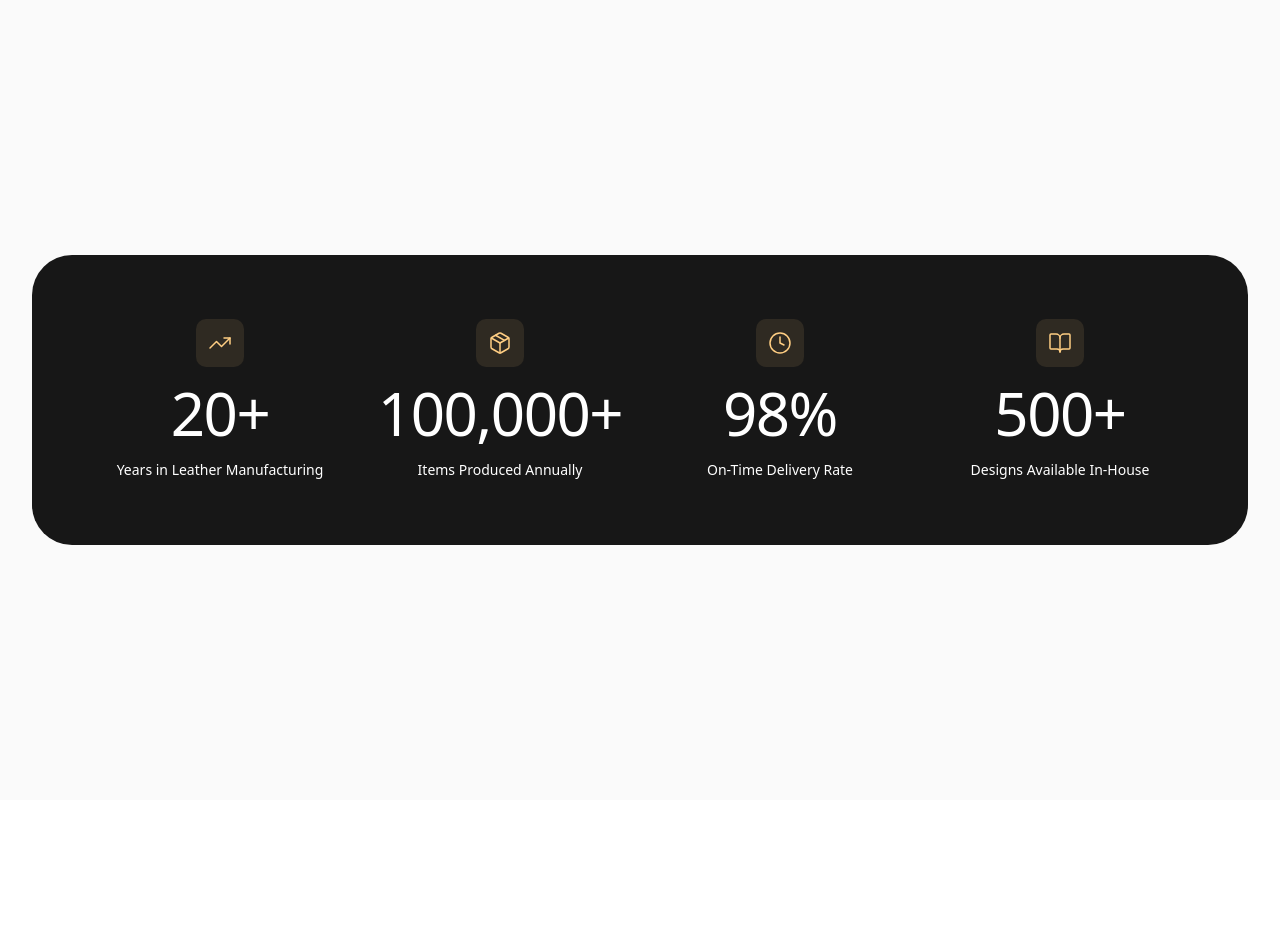
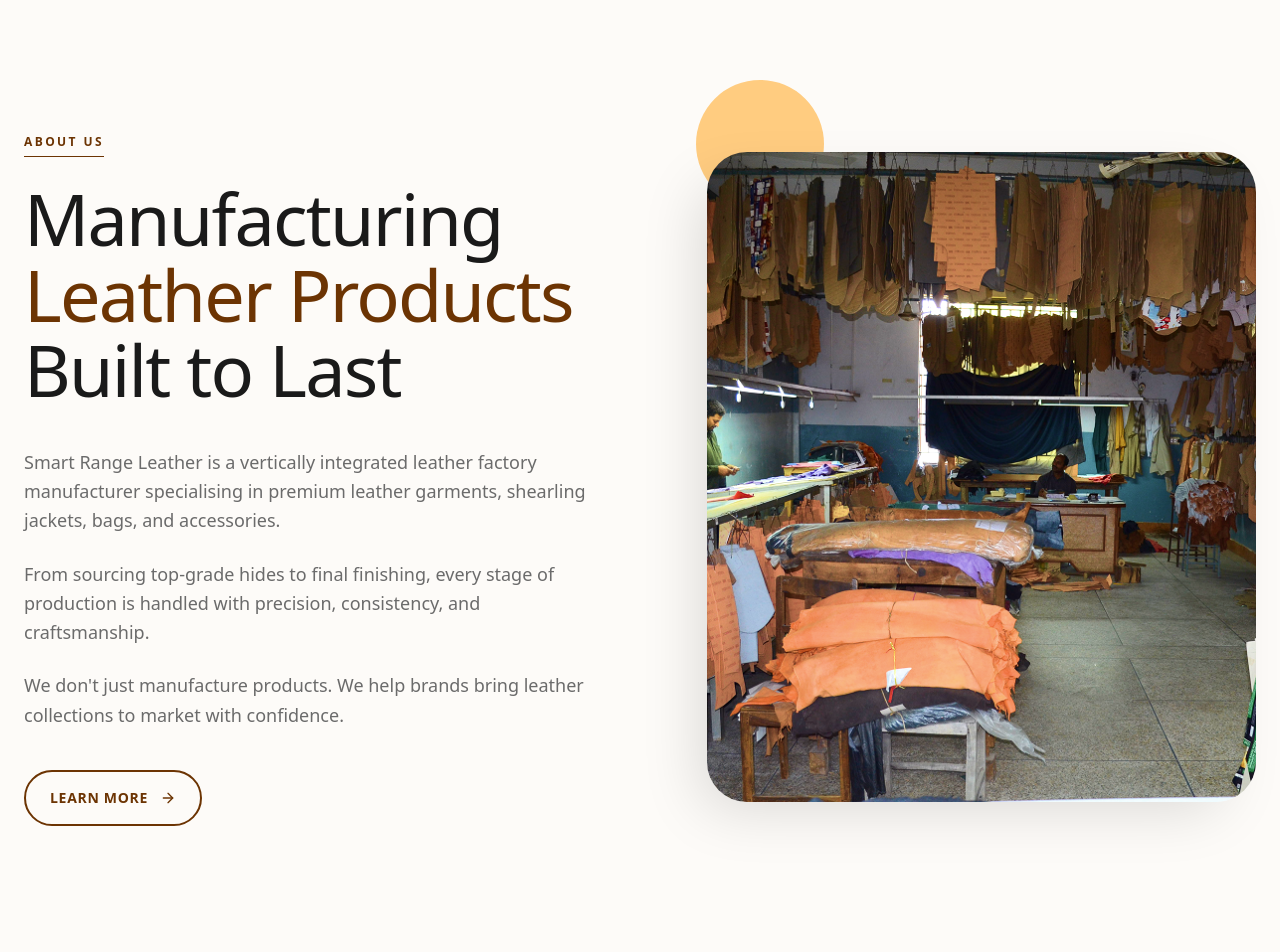
Before and after one commit to Lordevs/Smart-Range-Leather, a Next.js app: page / in a window 1280 px wide. Shown: the top 952 px of the page. Before the commit the page ends 800 px from the top, so only its background shows below. Built offline with nearby package versions, Linux system fonts and the light colour scheme.

Commit message:
Create the about us section

```diff
--- a/src/app/page.tsx
+++ b/src/app/page.tsx
@@ -1,8 +1,10 @@
 import { StatsSection } from "@/components/common/stats-section";
+import { AboutSection } from "@/components/about-section";
 
 export default function Home() {
   return (
-    <main className="min-h-screen bg-neutral-50 dark:bg-neutral-950 flex items-center justify-center p-4">
+    <main className="min-h-screen bg-[#fdfbf8]">
+      <AboutSection />
       <StatsSection />
     </main>
   );
--- /dev/null
+++ b/src/components/about-section.tsx
@@ -0,0 +1,25 @@
+import { TextWithImageSection } from "./common/text-with-image-section";
+
+export function AboutSection() {
+    return (
+        <TextWithImageSection
+            tag="About Us"
+            title={
+                <>
+                    Manufacturing <br />
+                    <span className="text-[#6C3403]">Leather Products</span> <br />
+                    Built to Last
+                </>
+            }
+            description={[
+                "Smart Range Leather is a vertically integrated leather factory manufacturer specialising in premium leather garments, shearling jackets, bags, and accessories.",
+                "From sourcing top-grade hides to final finishing, every stage of production is handled with precision, consistency, and craftsmanship.",
+                "We don't just manufacture products. We help brands bring leather collections to market with confidence."
+            ]}
+            imageSrc="/images/about-us.png"
+            imageAlt="Leather Workshop"
+            accentColor="#6C3403"
+            circleColor="#ffcc80"
+        />
+    );
+}
--- /dev/null
+++ b/src/components/common/text-with-image-section.tsx
@@ -0,0 +1,131 @@
+"use client";
+
+import Image from "next/image";
+import { ArrowRight } from "lucide-react";
+import { ReactNode } from "react";
+import { cn } from "@/lib/utils";
+
+interface TextWithImageSectionProps {
+    tag?: string;
+    title: ReactNode;
+    description: ReactNode[];
+    imageSrc: string;
+    imageAlt: string;
+    buttonText?: string;
+    onButtonClick?: () => void;
+    reverse?: boolean;
+    className?: string;
+    backgroundColor?: string;
+    accentColor?: string; // e.g. #6C3403
+    circleColor?: string; // e.g. #ffcc80
+}
+
+export function TextWithImageSection({
+    tag,
+    title,
+    description,
+    imageSrc,
+    imageAlt,
+    buttonText = "LEARN MORE",
+    onButtonClick,
+    reverse = false,
+    className,
+    backgroundColor = "#fdfbf8",
+    accentColor = "#6C3403",
+    circleColor = "#ffcc80",
+}: TextWithImageSectionProps) {
+    return (
+        <section
+            className={cn("w-full py-20 px-6 lg:py-32", className)}
+            style={{ backgroundColor }}
+        >
+            <div className="mx-auto max-w-7xl">
+                <div className={cn(
+                    "grid grid-cols-1 gap-16 lg:grid-cols-2 lg:items-center",
+                    reverse ? "lg:direction-rtl" : ""
+                )}>
+                    {/* Content side */}
+                    <div className={cn(
+                        "flex flex-col space-y-10",
+                        reverse ? "lg:order-2" : "lg:order-1"
+                    )}>
+                        <div className="space-y-6">
+                            {tag && (
+                                <div
+                                    className="inline-block border-b pb-1"
+                                    style={{ borderColor: accentColor }}
+                                >
+                                    <span
+                                        className="text-xs font-bold uppercase tracking-[0.2em]"
+                                        style={{ color: accentColor }}
+                                    >
+                                        {tag}
+                                    </span>
+                                </div>
+                            )}
+                            <h2 className="text-6xl font-normal leading-[1.05] tracking-tight text-[#1a1a1a] md:text-7xl">
+                                {title}
+                            </h2>
+                        </div>
+
+                        <div className="max-w-xl space-y-6 text-lg leading-relaxed text-[#6b6b6b]">
+                            {description.map((para, idx) => (
+                                <p key={idx}>{para}</p>
+                            ))}
+                        </div>
+
+                        {buttonText && (
+                            <div>
+                                <button
+                                    onClick={onButtonClick}
+                                    className="group flex items-center space-x-3 rounded-full border-2 px-6 py-4 text-sm font-semibold tracking-wider transition-all hover:text-[#fdfbf8]"
+                                    style={{
+                                        borderColor: accentColor,
+                                        color: accentColor,
+                                        // We use a CSS variable or similar for the hover background in a real project,
+                                        // but for simplicity here we'll use inline styles with a trick or just stay simple.
+                                    }}
+                                    onMouseEnter={(e) => {
+                                        e.currentTarget.style.backgroundColor = accentColor;
+                                        e.currentTarget.style.color = backgroundColor;
+                                    }}
+                                    onMouseLeave={(e) => {
+                                        e.currentTarget.style.backgroundColor = 'transparent';
+                                        e.currentTarget.style.color = accentColor;
+                                    }}
+                                >
+                                    <span>{buttonText}</span>
+                                    <ArrowRight className="h-4 w-4 transition-transform group-hover:translate-x-1" />
+                                </button>
+                            </div>
+                        )}
+                    </div>
+
+                    {/* Image side */}
+                    <div className={cn(
+                        "relative flex justify-center",
+                        reverse ? "lg:order-1 lg:justify-start" : "lg:order-2 lg:justify-end"
+                    )}>
+                        {/* The decorative circle */}
+                        <div
+                            className="absolute -top-16 left-0 h-32 w-32 rounded-full lg:-top-18 lg:left-6"
+                            style={{ backgroundColor: circleColor }}
+                        />
+
+                        {/* Main Image */}
+                        <div className="relative z-10 overflow-hidden rounded-[40px] shadow-[-20px_20px_60px_-15px_rgba(0,0,0,0.15)]">
+                            <Image
+                                src={imageSrc}
+                                alt={imageAlt}
+                                width={550}
+                                height={650}
+                                className="h-[600px] w-full object-cover grayscale-[0.1] contrast-[1.05] transition-transform duration-1000 hover:scale-105 md:h-[650px]"
+                                priority
+                            />
+                        </div>
+                    </div>
+                </div>
+            </div>
+        </section>
+    );
+}
```
Also changed, not shown: public/images/about-us.png (added).
